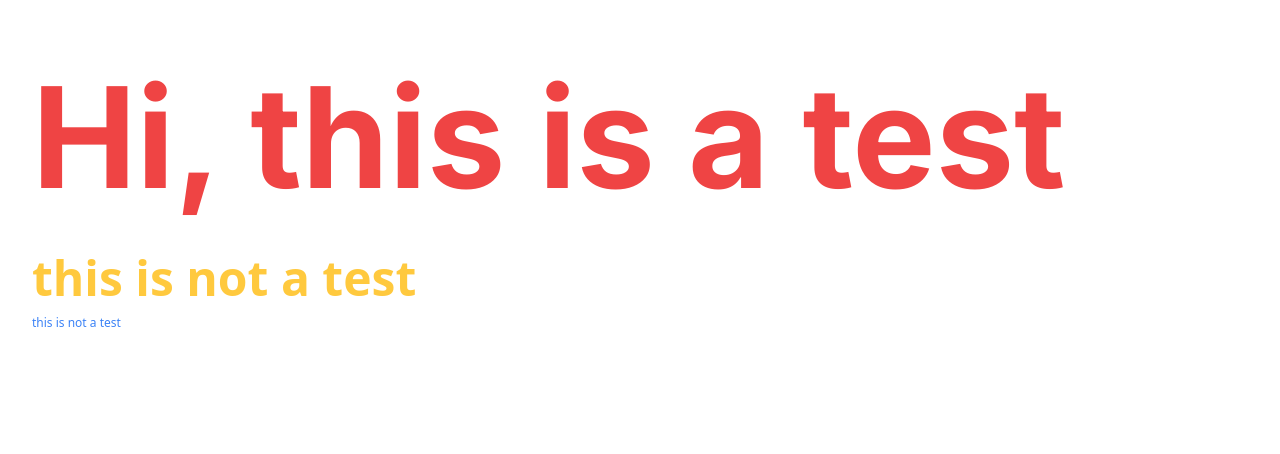
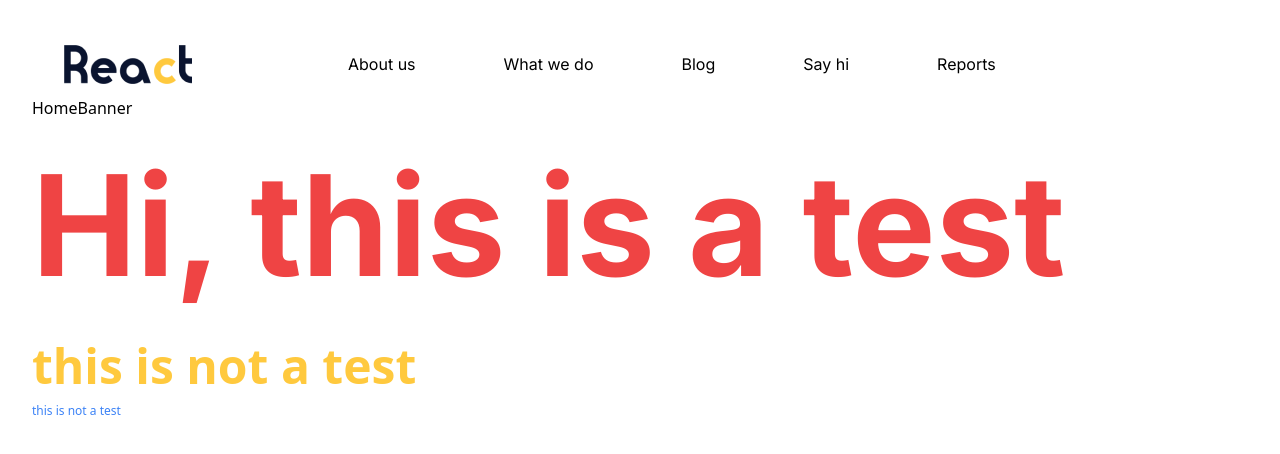
Before and after one commit to jamil-rahman/react-conf, a Next.js app: page / in a window 1280 px wide. Shown: the top 454 px of the page. Built offline with nearby package versions, Linux system fonts and the light colour scheme.

Commit message:
navbar complete

```diff
--- /dev/null
+++ b/components/HomeBanner.jsx
@@ -0,0 +1,7 @@
+import React from 'react'
+
+export default function HomeBanner() {
+  return (
+    <div>HomeBanner</div>
+  )
+}
--- a/components/Navbar.jsx
+++ b/components/Navbar.jsx
@@ -1,5 +1,159 @@
+import React, { useState } from "react";
+import { Transition } from "@headlessui/react";
+import Image from "next/image";
+import logo from "../public/React_3.png";
+import Link from "next/link";
+
 export default function Navbar() {
+  const [isOpen, setIsOpen] = useState(false);
   return (
-    <div>Navbar</div>
-  )
+    <nav>
+      <div className="max-w-7xl mx-auto px-4 sm:px-6 lg:px-8">
+        <div className="flex items-center justify-between h-16">
+          <div className="flex items-center">
+            {/* Logo */}
+            <Image
+              src={logo}
+              alt="React Conf Logo"
+              className="flex-shrink-0 items-start -pl-36 flex"
+            />
+
+            <div className="hidden md:block">
+              <div className="ml-36 flex items-center justify-center space-x-16">
+                <Link
+                  href="#"
+                  className=" hover:bg-c_yellow hover:text-white px-3 py-2 rounded-md text-base font-inter"
+                >
+                  About us
+                </Link>
+
+                <Link
+                  href="#"
+                  className=" hover:bg-c_yellow hover:text-white px-3 py-2 rounded-md text-base font-inter"
+                >
+                  What we do
+                </Link>
+
+                <Link
+                  href="#"
+                  className=" hover:bg-c_yellow hover:text-white px-3 py-2 rounded-md text-base font-inter"
+                >
+                  Blog
+                </Link>
+
+                <Link
+                  href="#"
+                  className=" hover:bg-c_yellow hover:text-white px-3 py-2 rounded-md text-base font-inter"
+                >
+                  Say hi
+                </Link>
+
+                <Link
+                  href="#"
+                  className=" hover:bg-c_yellow hover:text-white px-3 py-2 rounded-md text-base font-inter"
+                >
+                  Reports
+                </Link>
+              </div>
+            </div>
+          </div>
+          <div className="-mr-2 flex md:hidden">
+            <button
+              onClick={() => setIsOpen(!isOpen)}
+              type="button"
+              className=" inline-flex items-center justify-center p-2 rounded-md text-gray-900 hover:text-white hover:bg-c_blue focus:outline-none focus:ring-2 focus:ring-offset-2 focus:ring-offset-gray-800 focus:ring-white"
+              aria-controls="mobile-menu"
+              aria-expanded="false"
+            >
+              <span className="sr-only">Open main menu</span>
+              {!isOpen ? (
+                <svg
+                  className="block h-6 w-6"
+                  xmlns="http://www.w3.org/2000/svg"
+                  fill="none"
+                  viewBox="0 0 24 24"
+                  stroke="currentColor"
+                  aria-hidden="true"
+                >
+                  <path
+                    strokeLinecap="round"
+                    strokeLinejoin="round"
+                    strokeWidth="2"
+                    d="M4 6h16M4 12h16M4 18h16"
+                  />
+                </svg>
+              ) : (
+                <svg
+                  className="block h-6 w-6"
+                  xmlns="http://www.w3.org/2000/svg"
+                  fill="none"
+                  viewBox="0 0 24 24"
+                  stroke="currentColor"
+                  aria-hidden="true"
+                >
+                  <path
+                    strokeLinecap="round"
+                    strokeLinejoin="round"
+                    strokeWidth="2"
+                    d="M6 18L18 6M6 6l12 12"
+                  />
+                </svg>
+              )}
+            </button>
+          </div>
+        </div>
+      </div>
+
+      <Transition
+        show={isOpen}
+        enter="transition ease-out duration-100 transform"
+        enterFrom="opacity-0 scale-95"
+        enterTo="opacity-100 scale-100"
+        leave="transition ease-in duration-75 transform"
+        leaveFrom="opacity-100 scale-100"
+        leaveTo="opacity-0 scale-95"
+      >
+        {(ref) => (
+          <div className="md:hidden" id="mobile-menu">
+            <div ref={ref} className="px-2 pt-2 pb-3 space-y-1 sm:px-3">
+              <Link
+                href="#"
+                className="hover:bg-c_yellow block px-3 py-2 rounded-md text-base font-inter"
+              >
+                About us
+              </Link>
+
+              <Link
+                href="#"
+                className=" hover:bg-c_yellow hover:text-white block px-3 py-2 rounded-md text-base font-inter"
+              >
+                What we do
+              </Link>
+
+              <Link
+                href="#"
+                className=" hover:bg-c_yellow hover:text-white block px-3 py-2 rounded-md text-base font-inter"
+              >
+                Our Work
+              </Link>
+
+              <Link
+                href="#"
+                className=" hover:bg-c_yellow hover:text-white block px-3 py-2 rounded-md text-base font-inter"
+              >
+                Blog
+              </Link>
+
+              <Link
+                href="#"
+                className=" hover:bg-c_yellow hover:text-white block px-3 py-2 rounded-md text-base font-inter"
+              >
+                Say hi
+              </Link>
+            </div>
+          </div>
+        )}
+      </Transition>
+    </nav>
+  );
 }
--- a/package.json
+++ b/package.json
@@ -9,6 +9,7 @@
     "lint": "next lint"
   },
   "dependencies": {
+    "@headlessui/react": "^1.7.3",
     "autoprefixer": "^10.4.13",
     "next": "13.0.0",
     "postcss": "^8.4.18",
--- a/pages/index.jsx
+++ b/pages/index.jsx
@@ -1,4 +1,6 @@
 import Head from 'next/head'
+import HomeBanner from '../components/HomeBanner'
+import Navbar from '../components/Navbar'
 
 export default function Home() {
   return (
@@ -9,6 +11,9 @@
         <link rel="icon" href="/favicon.ico" />
       </Head>
 
+
+    <Navbar />
+    <HomeBanner />
      <h1 className='font-inter text-red-500 text-2xl font-bold'>Hi, this is a test</h1>
      <h2 className='text-c_yellow text-xl font-semibold'>this is not a test</h2>
      <h3 className='text-blue-500 text-sm font-medium'>this is not a test</h3>
```
Also changed, not shown: public/React_3.png, 1 other file (tests, documents, lock files or other folders).
